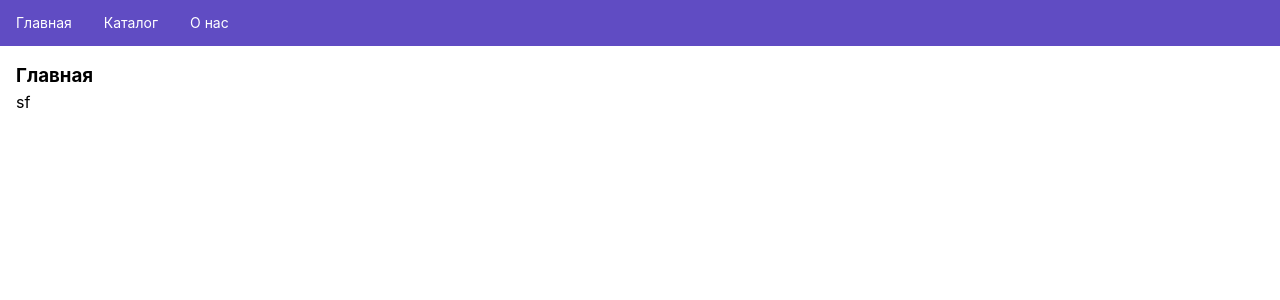
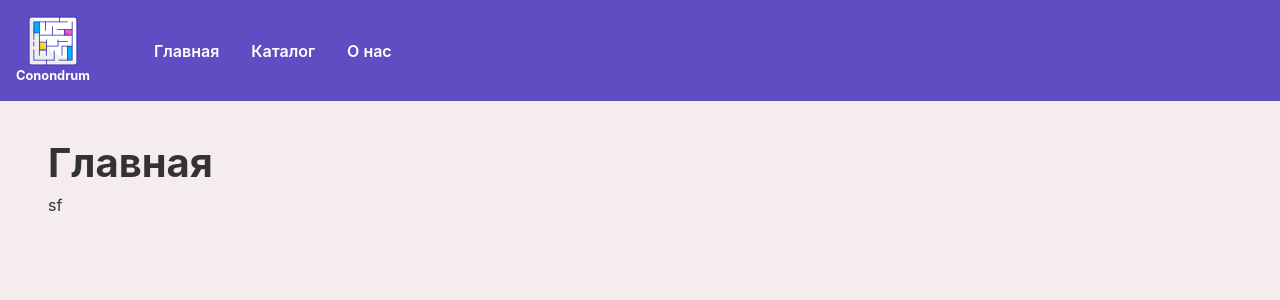
Before and after one commit to Rugnus/conundrum, a React (Vite) app: page / in a window 1280 px wide. Shown: the top 300 px of the page. Built offline with nearby package versions, Linux system fonts and the light colour scheme.

Commit message:
add header logo and base styles

```diff
--- a/libs/ui-kit/Layout/Header/Header.tsx
+++ b/libs/ui-kit/Layout/Header/Header.tsx
@@ -4,11 +4,31 @@ import styled from "styled-components";
 
 const SHeader = styled.header`
   display: flex;
+  gap: 2rem;
   align-items: center;
   justify-content: space-between;
+  background-color: #604cc3;
 
   ul li {
     color: #fff !important;
+  }
+`;
+
+const SLogo = styled.div`
+  margin: 1rem;
+  display: flex;
+  flex-direction: column;
+  align-items: center;
+  color: #fff;
+
+  img {
+    width: 60px;
+    heigth: 60px;
+  }
+
+  span {
+    font-size: 0.8rem;
+    font-weight: 700;
   }
 `;
 
@@ -35,6 +55,10 @@ export const Header = () => {
 
   return (
     <SHeader>
+      <SLogo>
+        <img src="../../src/assets/conundrum.svg" width={50} height={50} />
+        <span>Conondrum</span>
+      </SLogo>
       <Menu
         theme="dark"
         mode="horizontal"
@@ -42,6 +66,8 @@ export const Header = () => {
           flex: 1,
           minWidth: 0,
           backgroundColor: "#604CC3",
+          fontWeight: 600,
+          fontSize: 16,
         }}
         items={items}
       />
--- a/libs/ui-kit/Layout/MainBlock/MainBlock.tsx
+++ b/libs/ui-kit/Layout/MainBlock/MainBlock.tsx
@@ -4,7 +4,10 @@ import styled from "styled-components";
 const SMainBlockContainer = styled.div`
   display: flex;
   flex-direction: column;
-  margin: 1rem;
+  margin: 2rem 3rem;
+  h3 {
+    font-size: 2.5rem;
+  }
 `;
 
 export const MainBlock: FC<{ children: React.ReactNode; title: string }> = ({
--- a/src/index.css
+++ b/src/index.css
@@ -2,11 +2,13 @@
   font-family: Inter, system-ui, Avenir, Helvetica, Arial, sans-serif;
   line-height: 1.5;
   font-weight: 400;
+  background-color: #f5eded;
 
   font-synthesis: none;
   text-rendering: optimizeLegibility;
   -webkit-font-smoothing: antialiased;
   -moz-osx-font-smoothing: grayscale;
+  color: #333;
 }
 
 *,
```
Also changed, not shown: src/assets/conundrum.svg (added).
